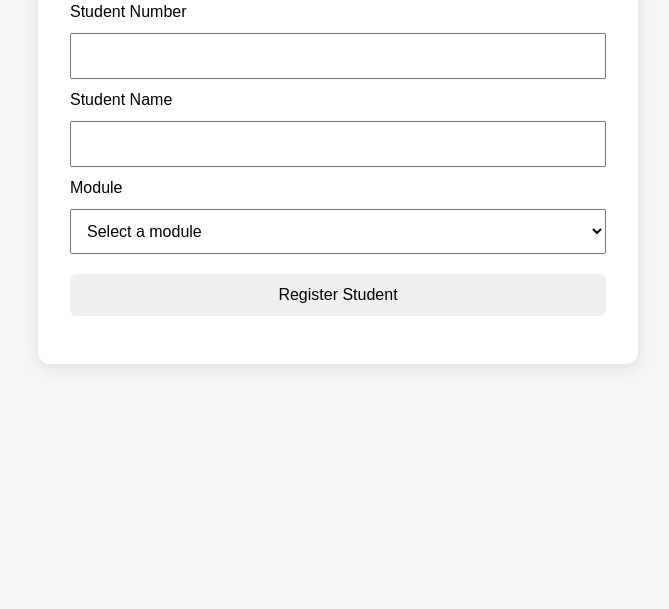
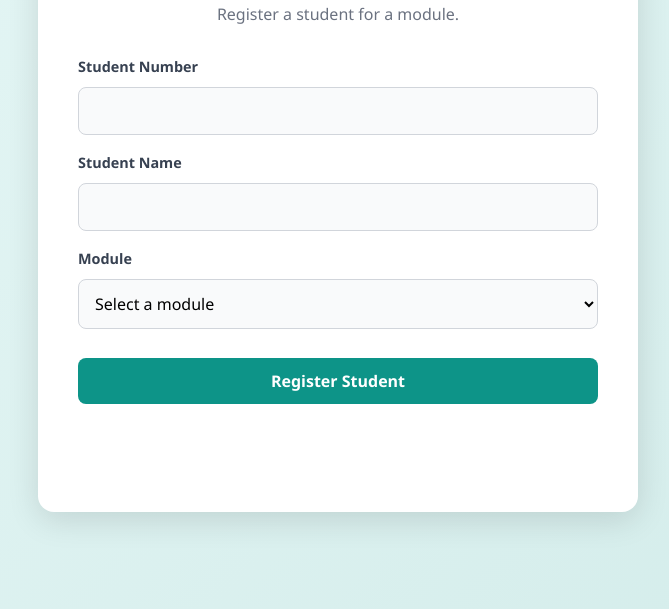
Before and after one commit to matamela-m/student-registration-system, a plain HTML site: page index.html in a window 1280 px wide. Shown: the part 191-800 px from the top of the page, without its empty margins (302-971 px from the left). Drawn offline with Linux system fonts and the light colour scheme.

Commit message:
Change accent color to turquoise

```diff
--- a/style.css
+++ b/style.css
@@ -1,27 +1,93 @@
-* { box-sizing: border-box; }
+* {
+    box-sizing: border-box;
+}
+
 body {
     margin: 0;
-font-family: Arial, sans-serif;
-background: #f4f6f8;
+    min-height: 100vh;
+    display: flex;
+    align-items: center;
+    justify-content: center;
+    font-family: 'Segoe UI', Arial, sans-serif;
+    background: linear-gradient(135deg, #e6f7f6 0%, #d3ecea 100%);
 }
+
 .container {
     width: min(90%, 600px);
     margin: 3rem auto;
-padding: 2rem;
+    padding: 2.5rem;
     background: white;
-border-radius: 0.75rem;
-box-shadow: 0 0.25rem 1rem rgba(0,0,0,0.1);
+    border-radius: 1rem;
+    box-shadow: 0 0.5rem 2rem rgba(0, 0, 0, 0.12);
 }
-form { display: grid; gap: 0.75rem; }
-input, select, button {
+
+h1 {
+    margin-top: 0;
+    color: #1f2937;
+    font-size: 1.75rem;
+    text-align: center;
+}
+
+.container > p {
+    text-align: center;
+    color: #6b7280;
+    margin-bottom: 2rem;
+}
+
+form {
+    display: grid;
+    gap: 1.1rem;
+}
+
+label {
+    font-weight: 600;
+    font-size: 0.9rem;
+    color: #374151;
+    margin-bottom: -0.4rem;
+}
+
+input,
+select,
+button {
     width: 100%;
     padding: 0.75rem;
     font: inherit;
+    border-radius: 0.5rem;
 }
+
+input,
+select {
+    border: 1px solid #d1d5db;
+    background: #f9fafb;
+    transition: border-color 0.2s, box-shadow 0.2s;
+}
+
+input:focus,
+select:focus {
+    outline: none;
+    border-color: #0d9488;
+    box-shadow: 0 0 0 3px rgba(13, 148, 136, 0.15);
+    background: white;
+}
+
 button {
-margin-top: 0.5rem;
+    margin-top: 0.75rem;
     border: 0;
-border-radius: 0.4rem;
+    background: #0d9488;
+    color: white;
+    font-weight: 600;
     cursor: pointer;
+    transition: background 0.2s;
 }
-#message { font-weight: bold; }
+
+button:hover {
+    background: #0f766e;
+}
+
+#message {
+    margin-top: 1rem;
+    text-align: center;
+    font-weight: bold;
+    color: #059669;
+    min-height: 1.2rem;
+}
```
Lines whose indentation alone changed are shown as unchanged.
